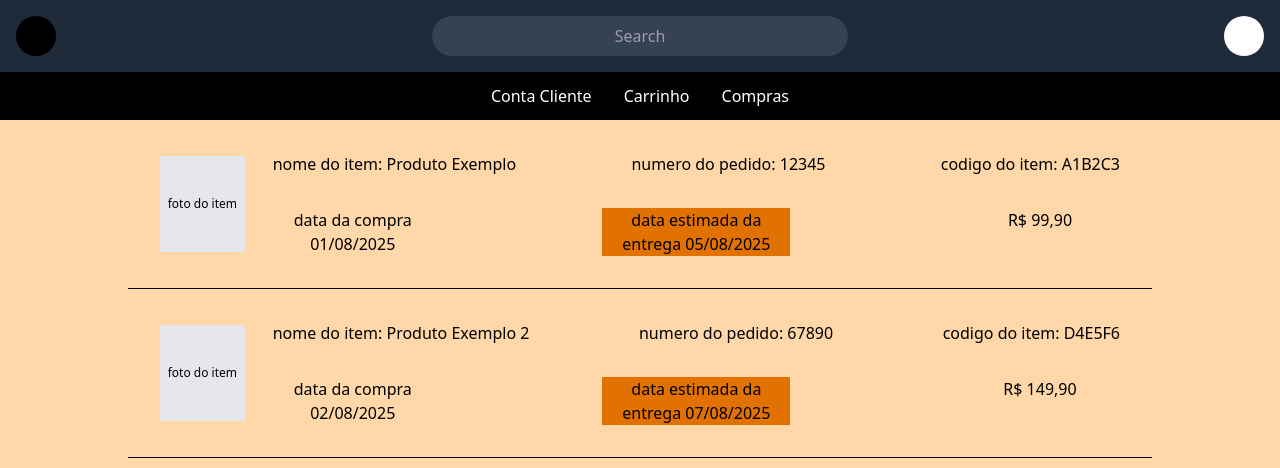
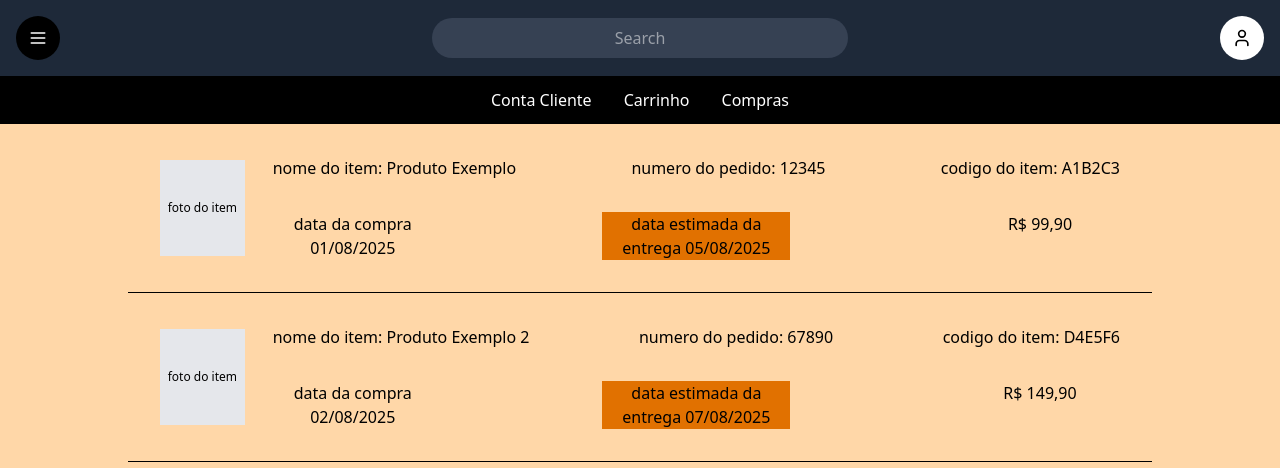
Before and after one commit to Kaique-William/E-comerce, a Next.js app: page /compras in a window 1280 px wide. Shown: the top 468 px of the page. Built offline with nearby package versions, Linux system fonts and the light colour scheme.

Commit message:
update sidebar

```diff
--- a/package.json
+++ b/package.json
@@ -6,13 +6,14 @@
     "dev": "next dev --turbopack",
     "build": "next build",
     "start": "next start",
-    "completo": "npm install sqlite sqlite3 js-cookie bcrypt"
+    "completo": "npm install sqlite sqlite3 js-cookie bcrypt lucide-react"
   },
   "dependencies": {
     "bcrypt": "^6.0.0",
     "dotenv": "^17.2.1",
     "js-cookie": "^3.0.5",
     "jsonwebtoken": "^9.0.2",
+    "lucide-react": "^0.541.0",
     "next": "15.4.3",
     "react": "19.1.0",
     "react-dom": "19.1.0",
--- a/src/app/page.tsx
+++ b/src/app/(home)/page.tsx
@@ -1,4 +1,4 @@
-import { openDb } from "../db/confgDB.js";
+import { openDb } from "../../db/confgDB.js";
 import Promocoes from "@/components/home/promocoes";
 import ListaProdutos from "@/components/home/listaProdutos";
 
--- a/src/components/header.tsx
+++ b/src/components/header.tsx
@@ -1,8 +1,98 @@
+"use client";
+import { useState } from "react";
+import { X, Menu, User } from "lucide-react";
+import Link from "next/link";
+import Cookies from "js-cookie";
+
+interface categoria {
+  [categoria: string]: string[]
+}
+
 export default function Header() {
+
+  const categorias = ["masculino", "feminino", "unisex"];
+  const tipos: categoria = {
+    masculino: ["Camisa", "Calça", "Calçados", "Vestido", "Saia", "Bermuda", "Jaqueta", "Blusa", "Shorts", "Intimo", "Outros"],
+    feminino: ["Vestido", "Saia", "Blusa", "Calça", "Calçados", "Jaqueta", "Shorts", "Intimo", "Outros"],
+    unisex: ["Camisa", "Calça", "Calçados", "Jaqueta", "Blusa", "Shorts", "Intimo", "Outros"]
+  };
+
+  const cliente = ["Perfil", "Carrinho", "Compras"];
+
+  const [categoriaSelecionada, setCategoriaSelecionada] = useState<string | null>(null);
+  const [sidebarVisible, setSidebarVisible] = useState(false);
+  const [clienteSidebarVisible, setClienteSidebarVisible] = useState(false);
+
+  const handleCategoriaClick = (categoria: string) => {
+    setCategoriaSelecionada(categoria === categoriaSelecionada ? null : categoria);
+  };
+
+  const toggleCategoriaSidebar = () => {
+    setSidebarVisible(!sidebarVisible);
+    setClienteSidebarVisible(false); // fecha cliente se abrir categorias
+  };
+
+  const toggleClienteSidebar = () => {
+    setClienteSidebarVisible(!clienteSidebarVisible);
+    setSidebarVisible(false); // fecha categorias se abrir cliente
+  };
+
+  const logout = () => {
+    Cookies.remove("token"); // nome do cookie que você usa
+    Cookies.remove("user");  // se tiver outro
+    setTimeout(() => {
+      window.location.href = "/";
+    }, 500);
+  };
+
+
   return (
-    <header className="bg-gray-800 text-white p-3 sm:p-4 flex items-center justify-between">
-      <div className="bg-black p-3 sm:p-4 md:p-5 rounded-full inline-block flex-shrink-0"></div>
+    <header className="bg-gray-800 text-white p-3 sm:p-4 flex items-center justify-between relative">
+      {/* Botão categorias */}
+      <div
+        className="bg-black p-2 sm:p-2 md:p-3 rounded-full inline-block flex-shrink-0 cursor-pointer"
+        onClick={toggleCategoriaSidebar}
+      >
+        <Menu className="w-5 h-5" />
+      </div>
 
+      {/* Sidebar categorias */}
+      <div
+        className={`fixed top-0 left-0 w-64 h-screen bg-gray-800 p-4 z-50 transform transition-transform duration-300 ${sidebarVisible ? "translate-x-0" : "-translate-x-full"
+          }`}
+      >
+        <div className="flex justify-between items-center mb-4">
+          <h2 className="text-lg font-bold">Categorias</h2>
+          <button onClick={toggleCategoriaSidebar}>
+            <X className="w-6 h-6" />
+          </button>
+        </div>
+
+        <ul>
+          {categorias.map((categoria) => (
+            <li key={categoria} className="mb-2">
+              <div
+                className="cursor-pointer font-semibold hover:underline"
+                onClick={() => handleCategoriaClick(categoria)}
+              >
+                {categoria}
+              </div>
+
+              {categoriaSelecionada === categoria && (
+                <ul className="ml-4 mt-2 space-y-1">
+                  {tipos[categoria].map((tipo) => (
+                    <li key={tipo} className="cursor-pointer hover:text-gray-300">
+                      {tipo}
+                    </li>
+                  ))}
+                </ul>
+              )}
+            </li>
+          ))}
+        </ul>
+      </div>
+
+      {/* Search */}
       <form action="" className="flex-1 px-2 sm:px-4 max-w-md mx-2">
         <input
           type="text"
@@ -11,7 +101,39 @@ export default function Header() {
         />
       </form>
 
-      <div className="bg-white p-3 sm:p-4 md:p-5 rounded-full inline-block flex-shrink-0"></div>
+      {/* Botão cliente */}
+      <div
+        className="bg-white p-2 sm:p-2 md:p-3 rounded-full inline-block flex-shrink-0 cursor-pointer"
+        onClick={toggleClienteSidebar}
+      >
+        <User className="w-5 h-5 text-black" />
+      </div>
+
+      {/* Sidebar cliente */}
+      <div
+        className={`fixed top-0 right-0 w-64 h-screen bg-gray-800 p-4 z-50 transform transition-transform duration-300 ${clienteSidebarVisible ? "translate-x-0" : "translate-x-full"
+          }`}
+      >
+        <div className="flex justify-between items-center mb-4">
+          <h2 className="text-lg font-bold">Usuário</h2>
+          <button onClick={toggleClienteSidebar}>
+            <X className="w-6 h-6" />
+          </button>
+        </div>
+
+        <ul>
+          {cliente.map((item) => (
+            <li key={item} className="mb-2 cursor-pointer hover:text-gray-300">
+              <Link href={`/${item.toLowerCase()}`}>{item}</Link>
+            </li>
+          ))}
+        </ul>
+
+        <button className="mt-4 px-4 py-2 bg-red-500 text-white rounded-full"
+          onClick={logout}>
+          Sair
+        </button>
+      </div>
     </header>
   );
 }
--- a/src/components/home/listaProdutos.tsx
+++ b/src/components/home/listaProdutos.tsx
@@ -24,7 +24,7 @@ export default function ListaProdutos() {
         fetchData();
     }, []);
 
-    console.log(produtos);
+    // console.log(produtos);
 
     return (
         <main className="w-full max-w-7xl mx-auto px-4 sm:px-6 lg:px-8 py-8">
```
Also changed, not shown: 1 other file (tests, documents, lock files or other folders).
